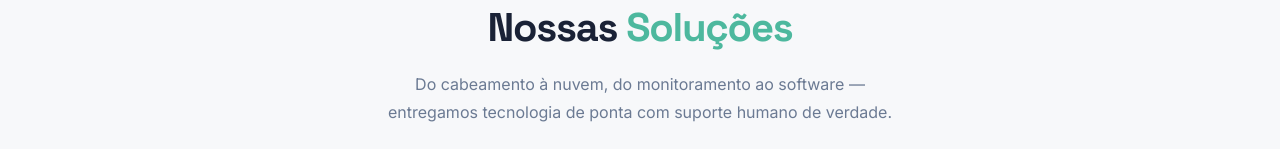
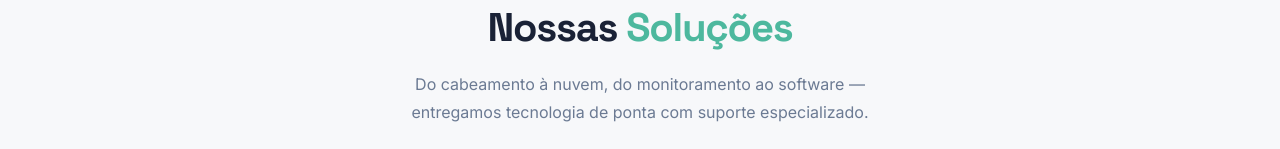
Before and after one commit to gugamelo19/ztha-website, a Next.js app: page / in a window 1280 px wide. Shown: the part 803-952 px from the top of the page. Built offline with nearby package versions, Linux system fonts and the light colour scheme.

Commit message:
feat: new text service

```diff
--- a/src/components/sections/Services.tsx
+++ b/src/components/sections/Services.tsx
@@ -45,7 +45,7 @@ export default function Services() {
             color:"#6B7A93", lineHeight:1.75, maxWidth:520, margin:"0 auto",
           }}>
             Do cabeamento à nuvem, do monitoramento ao software — entregamos
-            tecnologia de ponta com suporte humano de verdade.
+            tecnologia de ponta com suporte especializado.
           </p>
         </div>
 
```
